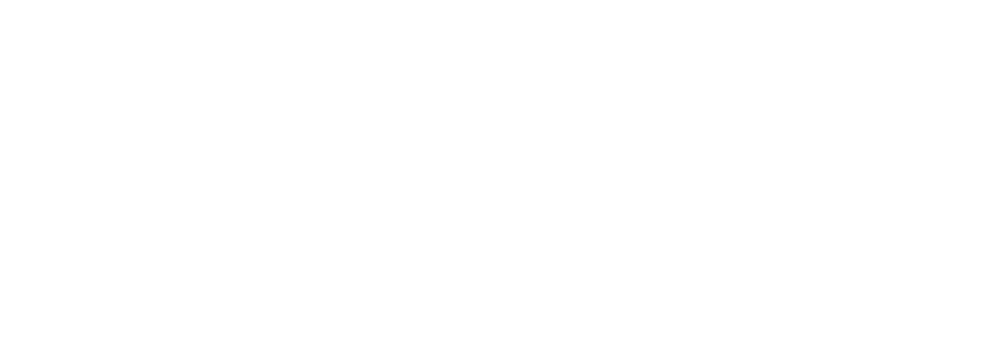
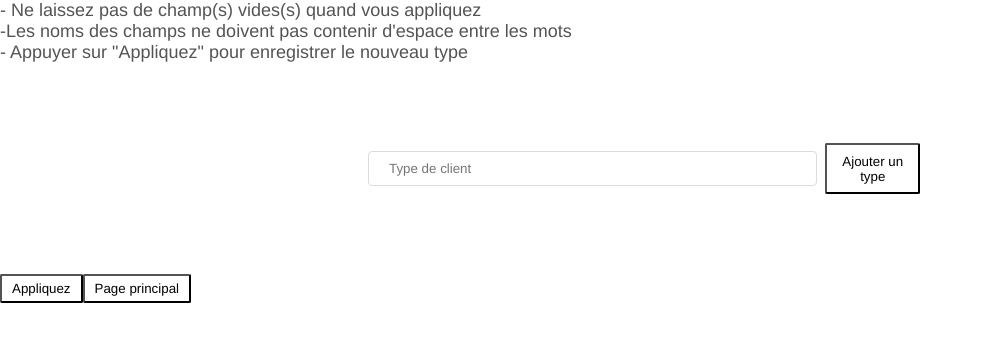
Before and after one commit to ZouariHana/CRUD-APPLICATION, a React (Create React App) app in the folder client/: page /addType in a window 1280 px wide. Before the commit this address had no page. Shown: the top 342 px of the page, without its empty margins (0-983 px from the left). Built offline with nearby package versions, Linux system fonts and the light colour scheme.

Commit message:
Ajout de la page AjoutType de l'admin

```diff
--- a/client/src/App.js
+++ b/client/src/App.js
@@ -2,7 +2,7 @@
 import React from 'react';
 import { BrowserRouter as Router, Route, Routes} from "react-router-dom";
 import Registration from "./pages/Registration";
-
+import AjoutType from "./components/adminComponents/AjoutType"
 
 import Affichage_cl from './components/Affichage';
 import AddEdit from './components/AddEdit';
@@ -26,7 +26,7 @@
           <Route  path='/addcontact'  element={<AddEdit />} />;
           <Route  path='/update/:id'  element={<AddEdit />} />;
           <Route  path='/view/:id'  element={<View />} />;
-
+          <Route  path='/addType'  element={<AjoutType />} />;
         </Routes>
       </Router>
     );
--- a/client/src/components/admin.js
+++ b/client/src/components/admin.js
@@ -16,7 +16,7 @@
                     </nav>
             </div>
             <div className='btnss'>
-            <Link to="">
+            <Link to="/addType">
             <button class="buttons" role="buttons"><span class="text">Ajout d'un type de client</span></button>
             </Link>
             <Link to="">
--- /dev/null
+++ b/client/src/components/adminComponents/AjoutType.css
@@ -0,0 +1,83 @@
+* {
+    box-sizing: border-box;
+  }
+  .apply-btn {
+   justify-content: center;
+  }
+  #AjoutType {
+    width: 70vh;
+    margin: 5rem auto;
+    display: flex;
+    justify-content: space-between;
+  }
+  .App {
+    width: 70vh;
+    margin: 5rem auto;
+    display: flex;
+    justify-content: space-between;
+  }
+
+  .form-field {
+    flex: 2;
+  }
+  .output {
+    margin-left: 3rem;
+    flex: 1;
+  }
+  .form-field label,
+  h2 {
+    margin: 0;
+    font-size: 18px;
+    font-weight: 500;
+    color: rgb(84, 84, 84);
+  }
+
+  input {
+    height: 35px;
+    width: 100%;
+    padding: 7px;
+    outline: none;
+    border-radius: 5px;
+    border: 1px solid rgb(220, 220, 220);
+  }
+
+  input:focus {
+    border: 1px solid rgb(0, 208, 255);
+  }
+
+  .services {
+    display: flex;
+    justify-content: space-between;
+  }
+  .clientTypes {
+    display: flex;
+    align-items: baseline;
+  }
+  .first-division {
+    display: flex;
+    flex-direction: column;
+    margin: 0 5px 0.5rem 0;
+    width: 100%;
+  }
+  button {
+    background: none;
+    outline: none;
+    cursor: pointer;
+    font-weight: 500;
+    border-radius: 2px;
+    padding: 5px 10px;
+  }
+  .first-division button {
+    align-self: flex-start;
+    display: flex;
+    align-items: center;
+    margin-top: 0.5rem;
+    color: rgb(0, 208, 255);
+    border: 1px solid rgb(0, 208, 255);
+  }
+
+  .second-division button {
+    color: red;
+    border: 1px solid red;
+    margin: 5px;
+  }
--- /dev/null
+++ b/client/src/components/adminComponents/AjoutType.js
@@ -0,0 +1,106 @@
+import React, {useState} from 'react';
+import Axios from "axios";
+import "./AjoutType.css"
+import { Link } from 'react-router-dom';
+
+export default function Admin() {
+  const [table , setTable] = useState("");
+
+  const [clientTypes, setClientTypes] = useState([{clientType : ''}]);
+
+  const [typeFields, setTypeFields] = useState([{field : ''}]);
+
+  Axios.defaults.withCredentials = true ;
+
+  const createEmployeeTable = () => {
+    Axios.post("http://localhost:3001/api/create", {
+      table : table,
+      typeFields : typeFields
+
+    }).then((response) => {
+      console.log(response.data);
+      alert(response.data);
+    });
+
+  }
+
+
+  console.log(typeFields);
+
+  const handleClientAdd = () => {
+    setTypeFields([...typeFields, {field :''}]);
+  }
+  const handleClientRemove = (index) => {
+    setTypeFields([...typeFields, {field : ''}] )
+    const list = [...typeFields];
+    list.splice(index,1);
+    setTypeFields([...list]);
+  }
+  const handleClientChange = (index, val) => {
+    typeFields[index].field = val ;
+  }
+
+  const [isShown, setIsShown] = useState(false);
+
+
+//   );
+// }
+  return(
+  <div>
+    <h2>- Ne laissez pas de champ(s) vides(s) quand vous appliquez</h2>
+    <h2>-Les noms des champs ne doivent pas contenir d'espace entre les mots</h2>
+    <h2>- Appuyer sur "Appliquez" pour enregistrer le nouveau type</h2>
+    <div id ="AjoutType">
+      <input type="text" placeholder='Type de client' onChange={(event) => {
+          setTable(event.target.value)
+            }}></input>
+        <button onClick={() => {
+        if (table !== "") {
+        setIsShown(true);
+        /*createEmployeeTable();*/} else {
+          alert("Veuillez tapez un nouveau type")
+        }
+          }}>Ajouter un type
+        </button>
+    </div>
+    { isShown &&
+    <div id ="AjoutChamps">
+    <form className="App" autoComplete="off">
+    <div className="form-field">
+      <label htmlFor="service">Champ(s)</label>
+
+    {typeFields.map((certainType, index) => (
+      <div key ={index} className="clientTypes">
+       <div className="first-division">
+         <input name="clientType" type="text" id="clientType" required onChange={ (e) => {
+           handleClientChange(index, e.target.value);
+         }}/>
+
+         {typeFields.length - 1 == index && typeFields.length < 5 &&
+         <button type="button" className="add-btn" onClick={ () => {
+             handleClientAdd();
+         }}>
+           <span>Ajouter une caractéristique</span>
+         </button>}
+       </div>
+       <div className="second-division">
+         { typeFields.length > 1 &&
+         <button type="button" className="remove-btn" onClick={(e) => {
+             handleClientRemove(index);
+         }}>
+           <span>Remove</span>
+         </button>}
+       </div>
+     </div>
+))};
+   </div>
+ </form>
+ </div> }
+ <button type='button' className='apply-btn' onClick={() => {
+    createEmployeeTable();
+ }}>Appliquez</button>
+ <Link to="/main"><button> Page principal</button></Link>
+
+ </div>
+  )
+}
```
Also changed, not shown: 1 other file (tests, documents, lock files or other folders).
